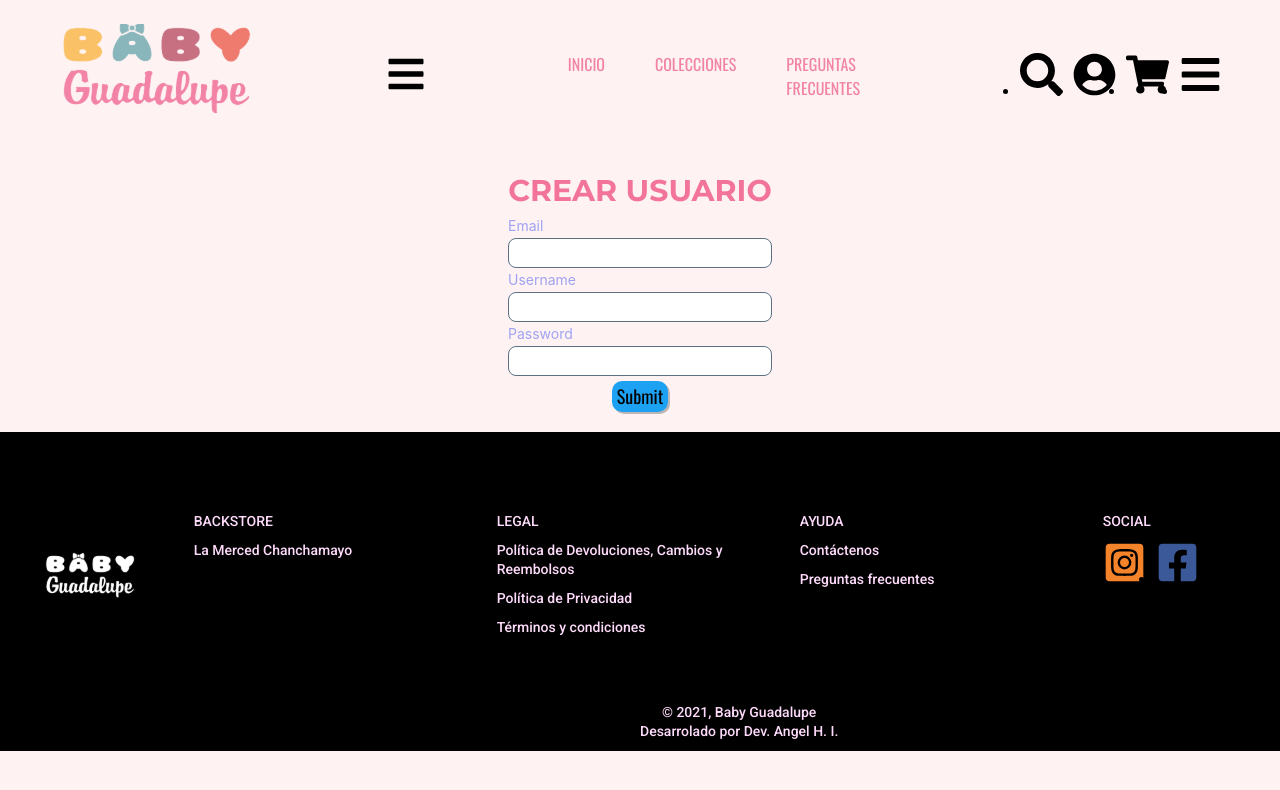
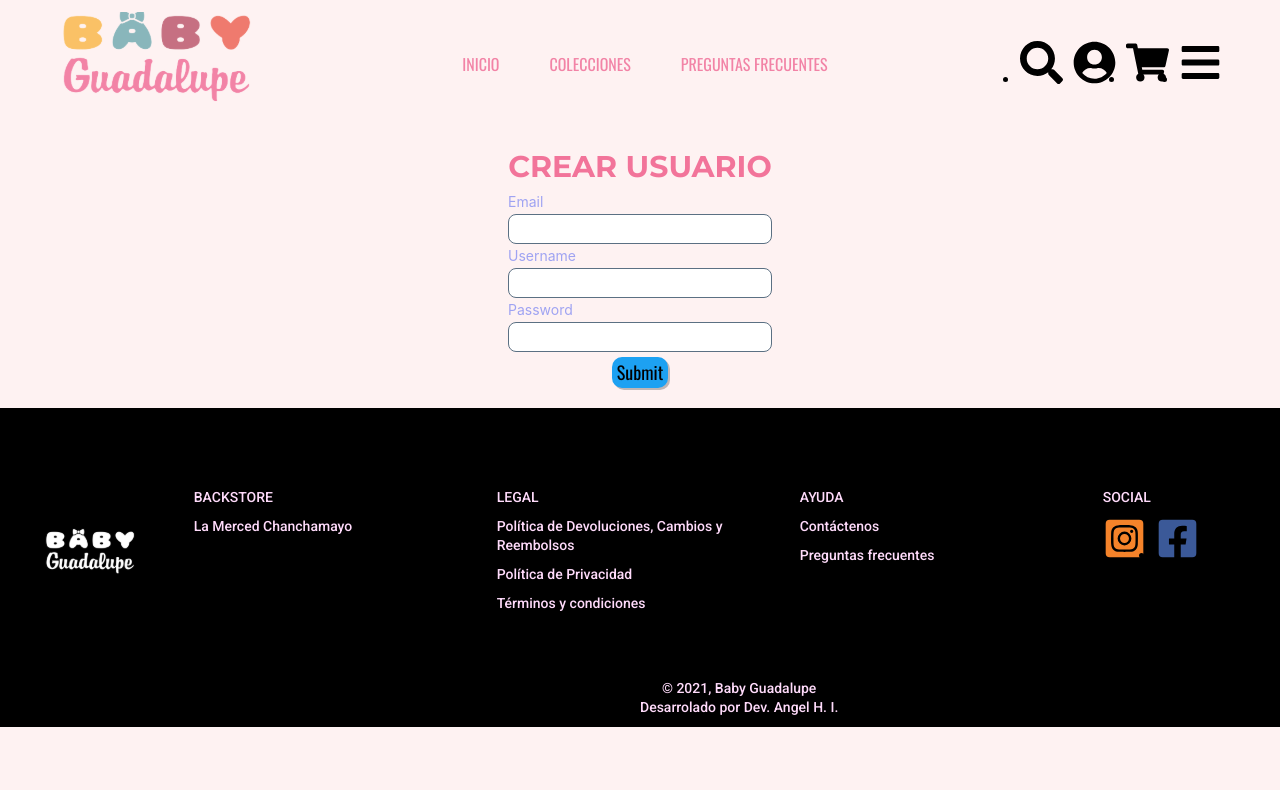
Before and after one commit to angelivan44/babystore-front, a React (Create React App) app: page /signup in a window 1280 px wide. Shown: the top 790 px of the page. Built offline with nearby package versions, Linux system fonts and the light colour scheme; no server answers.

Commit message:
add burger to the main branch

```diff
--- a/src/components/containers/Burger.js
+++ b/src/components/containers/Burger.js
@@ -11,6 +11,11 @@ const StyledBurger = styled.label`
   rigth:10px;
   top:32px;
 
+`
+const StyledBurgerMain = styled.div`
+display:none;
+@media (max-width: 420px) {
+  display: block;}
 `
 const StyledBurgerNormal = styled.label`
 
@@ -47,7 +52,7 @@ function Burger() {
   const history = useHistory();
 
   return (
-    <div>
+    <StyledBurgerMain>
       <StyledInput type="checkbox" id="burger"
         onChange={(e)=>{
         const inn = e.target.closest("input")
@@ -95,7 +100,7 @@ function Burger() {
         <ListIcons type="social"></ListIcons>
       </StyleDivModal>
        </>}
-    </div>
+    </StyledBurgerMain>
 
   )
 }
```
